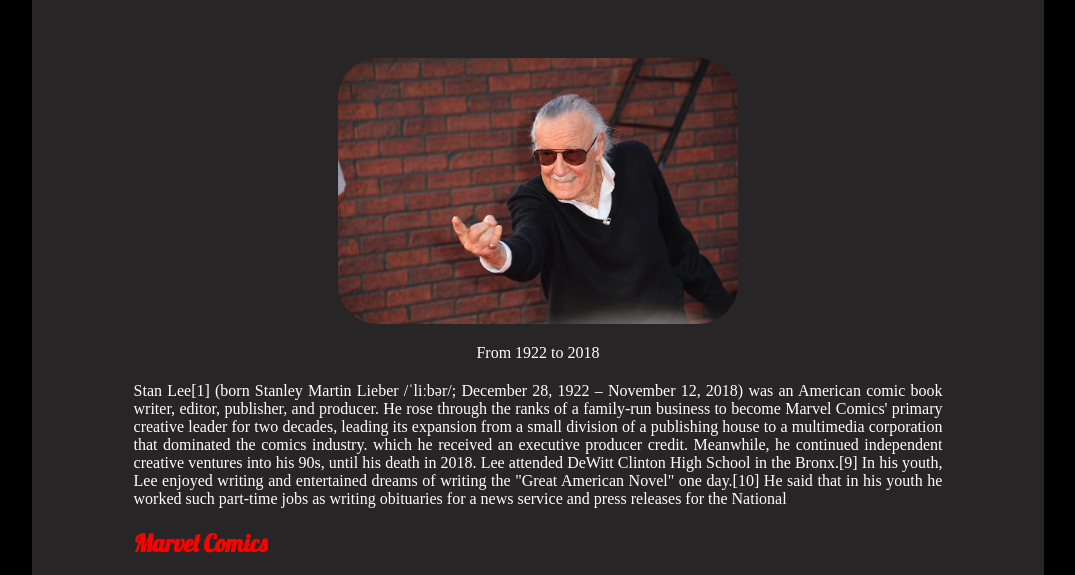
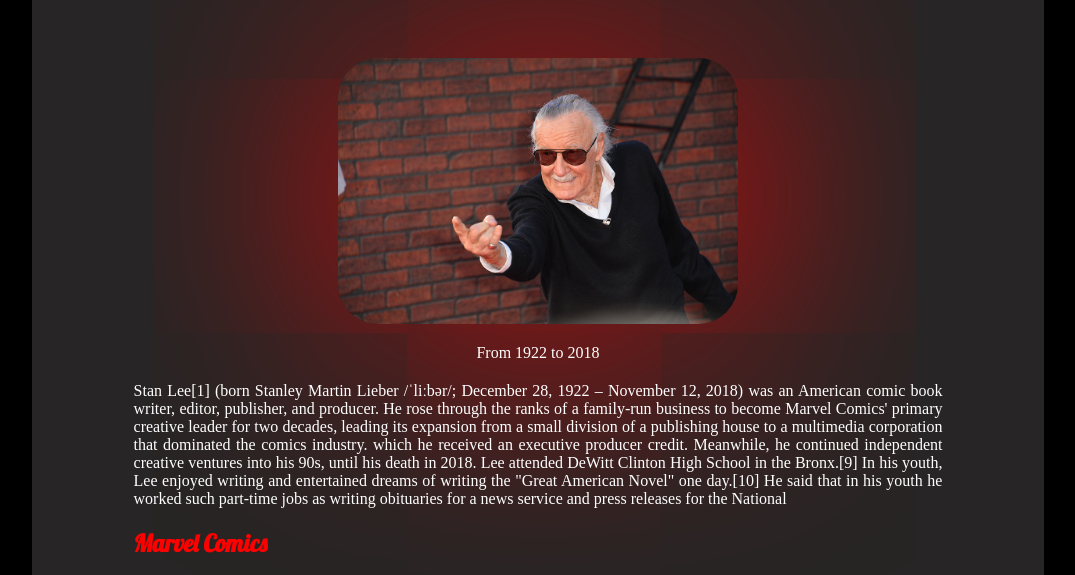
Before and after one commit to AkifKA/WEBSITE, a plain HTML site: page index.html in a window 1280 px wide. Shown: the part 176-751 px from the top of the page, without its empty margins (102-1177 px from the left). Drawn offline with Linux system fonts and the light colour scheme.

Commit message:
image class changed

```diff
--- a/index.css
+++ b/index.css
@@ -32,6 +32,7 @@ body{
 #image{
     width: 400px;
     border-radius: 40px;
+    box-shadow: 5px 5px 500px red;
 }
 #info{
     /* border: 1px solid red; */
```
